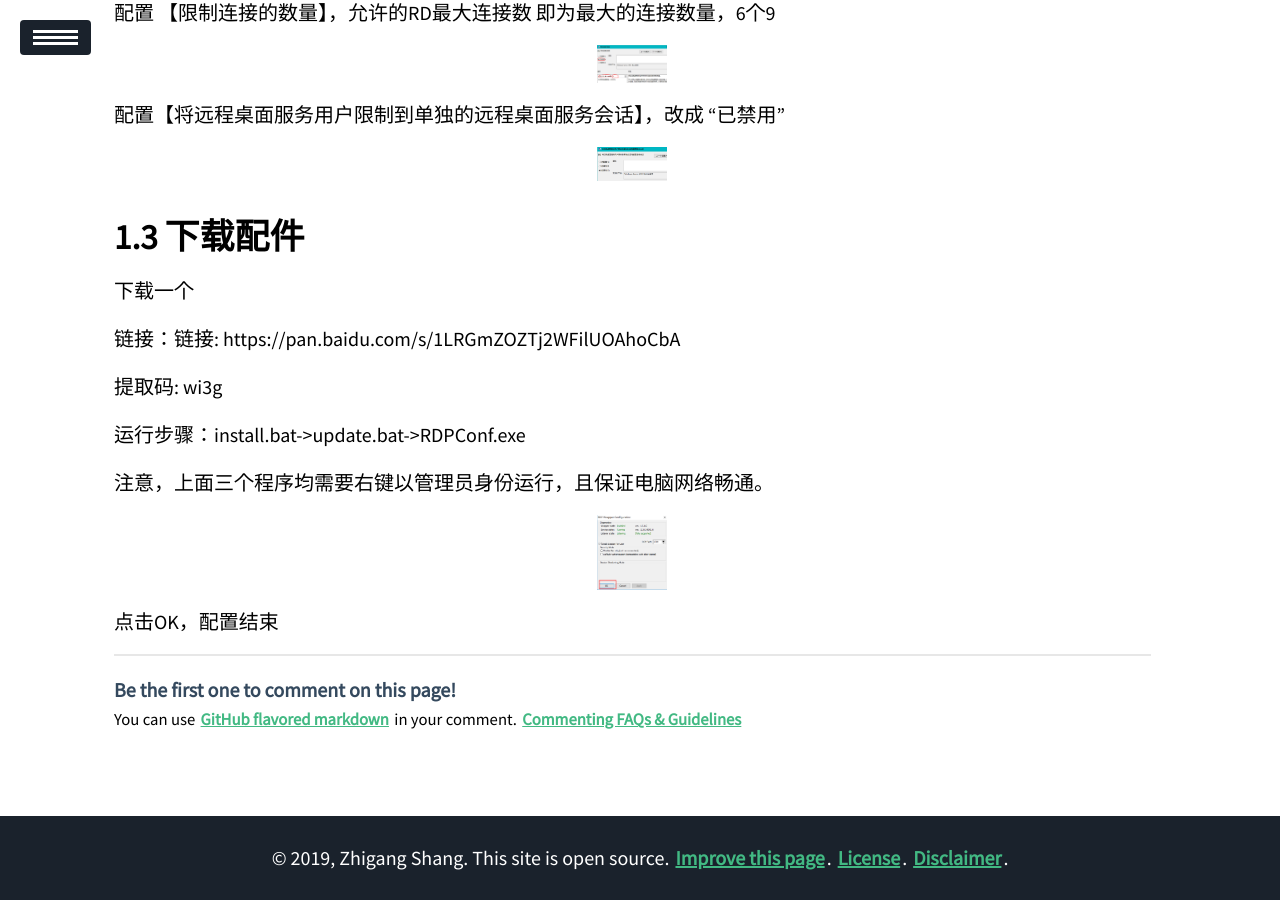
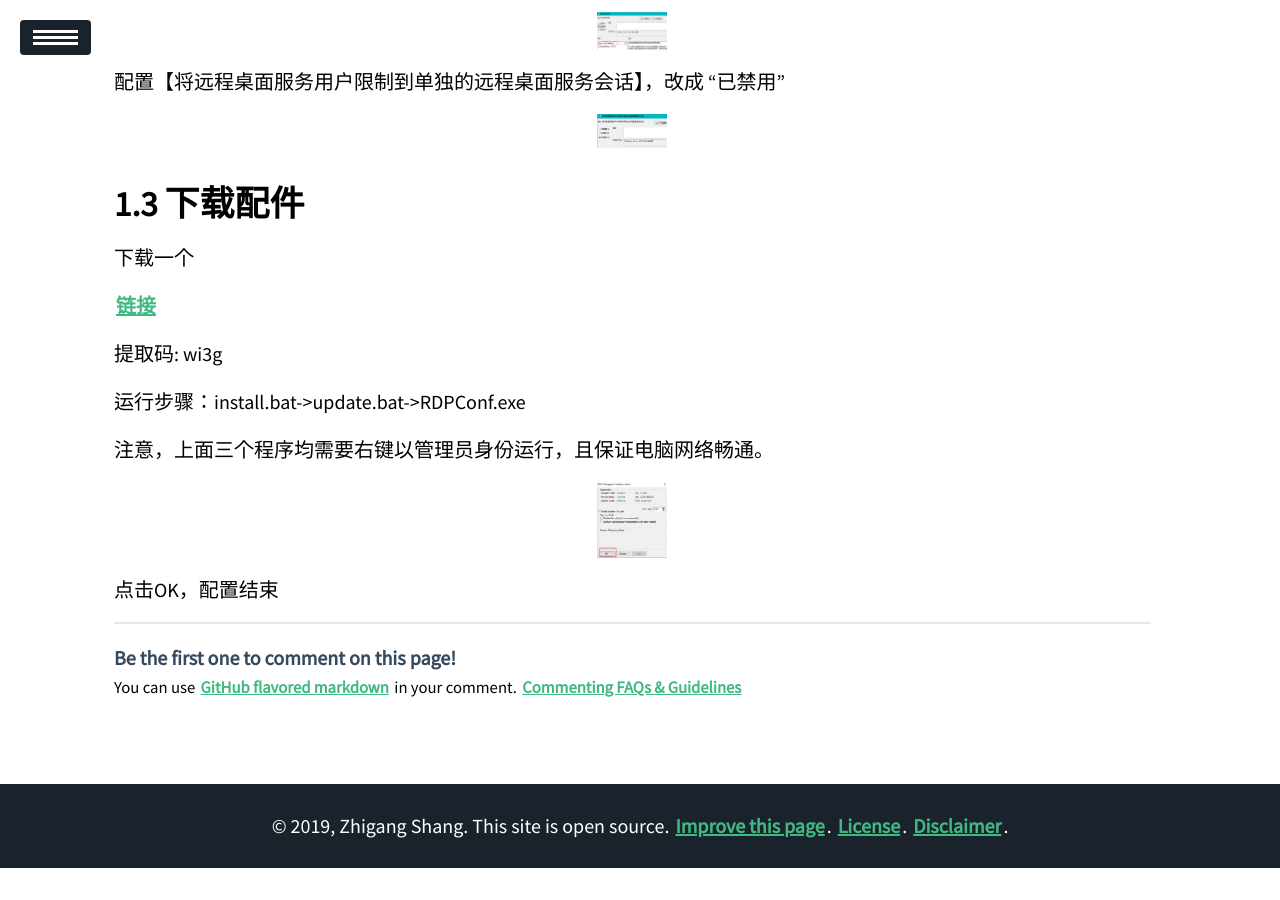
Before and after one commit to Cr7-joker/Cr7-joker.github.io, a Jekyll site: the page built from _posts/2019-02-04-Cloud desktop configuration/2019-02-04-Cloud desktop configuration.md, in a window 1280 px wide and 900 px high, scrolled down 1966 px. Built offline with Jekyll 4.4.1, drawn with Linux system fonts in a browser that asks for light colours; our own code applies the rules of GitHub Pages for plain Markdown files; a script that is not in the unit is left out; after the commit the page ends 2834 px from its top, so only the background shows below that.

Commit message:
seventh post commit

```diff
--- a/_posts/2019-02-04-Cloud desktop configuration/2019-02-04-Cloud desktop configuration.md
+++ b/_posts/2019-02-04-Cloud desktop configuration/2019-02-04-Cloud desktop configuration.md
@@ -17,9 +17,9 @@
 
 点击设置，搜索用户
 
-<img src="https://raw.githubusercontent.com/Cr7-joker/Cr7-joker.github.io/master/_posts/2019-02-04-Cloud%20desktop%20configuration/assert/01.png" width="70">
+<img src="https://raw.githubusercontent.com/Cr7-joker/Cr7-joker.github.io/master/_posts/2019-02-04-Cloud%20desktop%20configuration/assert/01.png" width="20">
 
-<img src="https://raw.githubusercontent.com/Cr7-joker/Cr7-joker.github.io/master/_posts/2019-02-04-Cloud%20desktop%20configuration/assert/02.png" width="70">
+<img src="https://raw.githubusercontent.com/Cr7-joker/Cr7-joker.github.io/master/_posts/2019-02-04-Cloud%20desktop%20configuration/assert/02.png" width="100">
 
 <img src="https://raw.githubusercontent.com/Cr7-joker/Cr7-joker.github.io/master/_posts/2019-02-04-Cloud%20desktop%20configuration/assert/03.png" width="70">
 
@@ -71,7 +71,7 @@
 
 下载一个
 
-链接：链接: https://pan.baidu.com/s/1LRGmZOZTj2WFilUOAhoCbA
+[链接](https://pan.baidu.com/s/1LRGmZOZTj2WFilUOAhoCbA)
 
 提取码: wi3g
 
```
